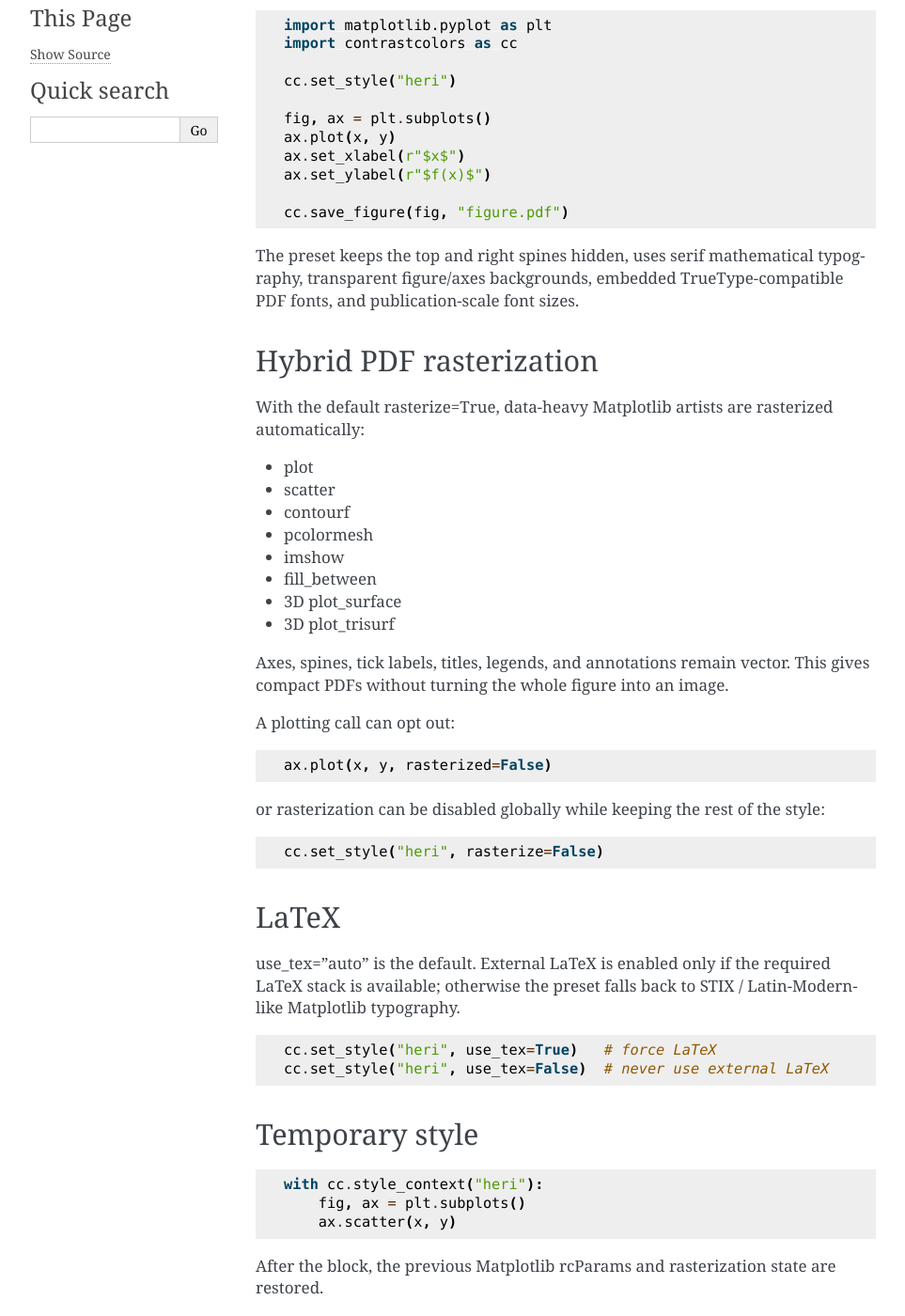
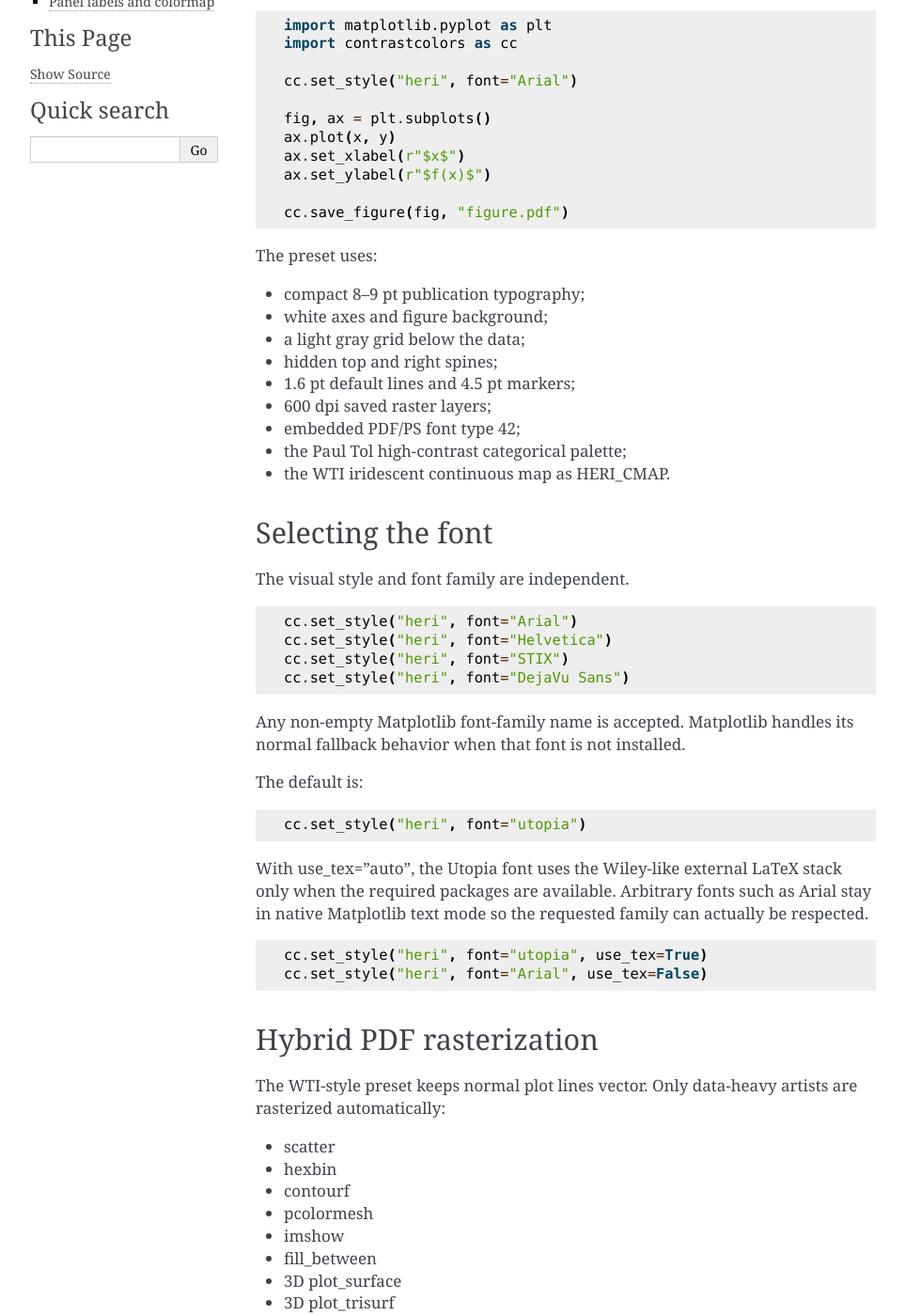
Before and after one commit to heri-espino/Colors, a Sphinx documentation site: the page built from docs/source/style.rst, in a window 1280 px wide and 1400 px high, scrolled down 229 px. Shown: the whole window at 94% size, without its empty margins (148-1111 px from the left). Built offline with Sphinx 7.4.7, drawn with Linux system fonts in a browser that asks for light colours; some of the changed text lies outside the part shown.

Commit message:
Document WTI Heri style and font parameter

```diff
--- a/docs/source/style.rst
+++ b/docs/source/style.rst
@@ -1,18 +1,19 @@
 Heri publication style
 ======================
 
-The package includes the publication style used across Heriberto Espino
-Montelongo's figure-generation repositories.
+The Heri preset follows the publication figures in
+Bayesian-Uncertainty-in-WTI-APOs rather than the earlier transparent
+Proximity Graphs style.
 
-Global usage
-------------
+Basic usage
+-----------
 
 .. code-block:: python
 
    import matplotlib.pyplot as plt
    import contrastcolors as cc
 
-   cc.set_style("heri")
+   cc.set_style("heri", font="Arial")
 
    fig, ax = plt.subplots()
    ax.plot(x, y)
@@ -21,18 +22,57 @@ Global usage
 
    cc.save_figure(fig, "figure.pdf")
 
-The preset keeps the top and right spines hidden, uses serif mathematical
-typography, transparent figure/axes backgrounds, embedded TrueType-compatible
-PDF fonts, and publication-scale font sizes.
+The preset uses:
+
+- compact 8--9 pt publication typography;
+- white axes and figure background;
+- a light gray grid below the data;
+- hidden top and right spines;
+- 1.6 pt default lines and 4.5 pt markers;
+- 600 dpi saved raster layers;
+- embedded PDF/PS font type 42;
+- the Paul Tol high-contrast categorical palette;
+- the WTI iridescent continuous map as HERI_CMAP.
+
+Selecting the font
+------------------
+
+The visual style and font family are independent.
+
+.. code-block:: python
+
+   cc.set_style("heri", font="Arial")
+   cc.set_style("heri", font="Helvetica")
+   cc.set_style("heri", font="STIX")
+   cc.set_style("heri", font="DejaVu Sans")
+
+Any non-empty Matplotlib font-family name is accepted. Matplotlib handles its
+normal fallback behavior when that font is not installed.
+
+The default is:
+
+.. code-block:: python
+
+   cc.set_style("heri", font="utopia")
+
+With use_tex="auto", the Utopia font uses the Wiley-like external LaTeX stack
+only when the required packages are available. Arbitrary fonts such as Arial
+stay in native Matplotlib text mode so the requested family can actually be
+respected.
+
+.. code-block:: python
+
+   cc.set_style("heri", font="utopia", use_tex=True)
+   cc.set_style("heri", font="Arial", use_tex=False)
 
 Hybrid PDF rasterization
 ------------------------
 
-With the default rasterize=True, data-heavy Matplotlib artists are rasterized
-automatically:
+The WTI-style preset keeps normal plot lines vector. Only data-heavy artists
+are rasterized automatically:
 
-- plot
 - scatter
+- hexbin
 - contourf
 - pcolormesh
 - imshow
@@ -40,52 +80,42 @@ automatically:
 - 3D plot_surface
 - 3D plot_trisurf
 
-Axes, spines, tick labels, titles, legends, and annotations remain vector.
-This gives compact PDFs without turning the whole figure into an image.
+Axes, ordinary lines, errorbars, text, ticks, titles, legends and annotations
+remain vector.
 
-A plotting call can opt out:
+Rasterization can be disabled globally:
 
 .. code-block:: python
 
-   ax.plot(x, y, rasterized=False)
-
-or rasterization can be disabled globally while keeping the rest of the style:
-
-.. code-block:: python
-
-   cc.set_style("heri", rasterize=False)
-
-LaTeX
------
-
-use_tex="auto" is the default. External LaTeX is enabled only if the required
-LaTeX stack is available; otherwise the preset falls back to STIX /
-Latin-Modern-like Matplotlib typography.
-
-.. code-block:: python
-
-   cc.set_style("heri", use_tex=True)   # force LaTeX
-   cc.set_style("heri", use_tex=False)  # never use external LaTeX
+   cc.set_style("heri", font="Arial", rasterize=False)
 
 Temporary style
 ---------------
 
 .. code-block:: python
 
-   with cc.style_context("heri"):
+   with cc.style_context("heri", font="Arial"):
        fig, ax = plt.subplots()
        ax.scatter(x, y)
-
-After the block, the previous Matplotlib rcParams and rasterization state are
-restored.
 
 Saving
 ------
 
-save_figure appends .pdf when no suffix is supplied and defaults to a
-transparent, tightly cropped publication figure.
+save_figure appends .pdf when no suffix is supplied and uses the WTI publication
+defaults: tight crop, 0.035 inch padding, white background and 600 dpi raster
+layers.
 
 .. code-block:: python
 
    cc.save_figure(fig, "figures/result")
-   cc.save_figure(fig, "figures/result.pdf", dpi=600)
+   cc.save_figure(fig, "figures/result.pdf", dpi=900)
+
+Panel labels and colormap
+-------------------------
+
+.. code-block:: python
+
+   cc.panel_label(ax, "A")
+   image = ax.imshow(values, cmap=cc.HERI_CMAP)
+
+The categorical cycle is available as cc.HERI_PALETTE.
```
